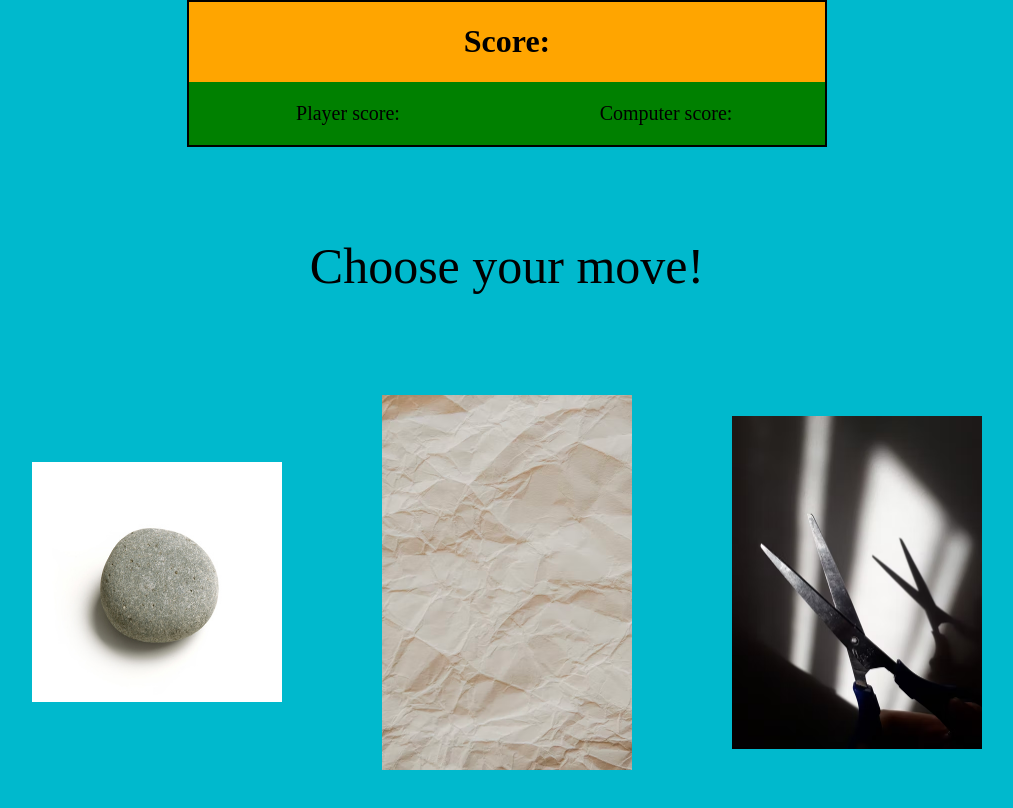
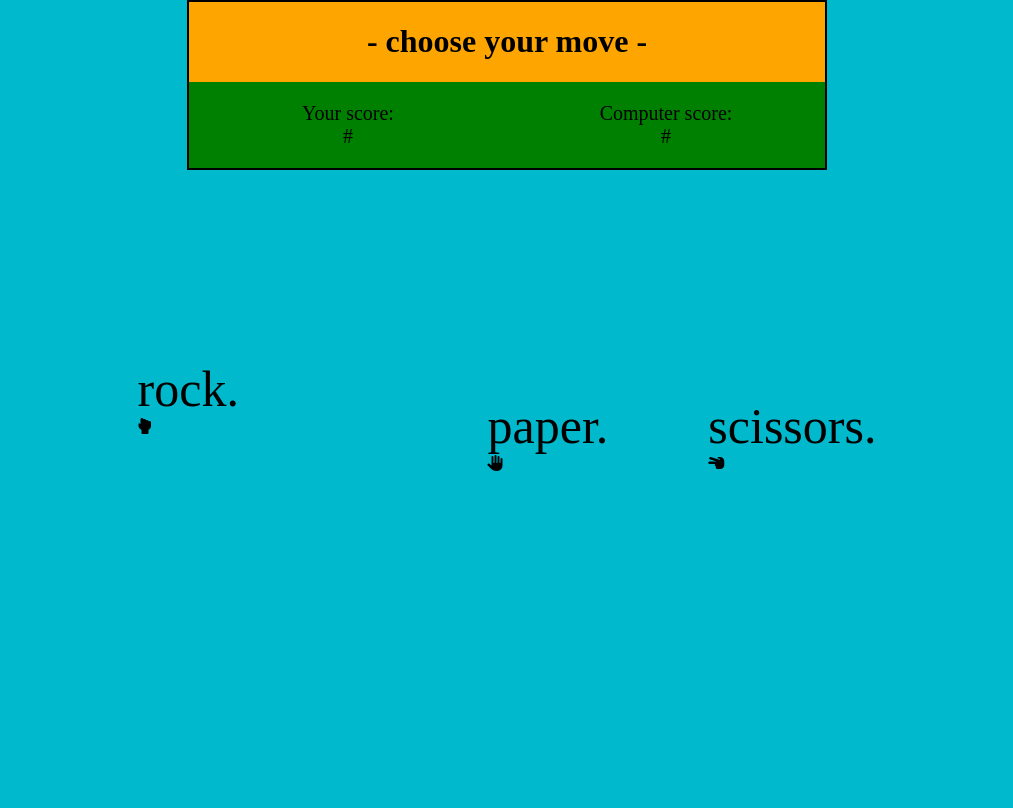
Before and after one commit to MikeMelchior/Odin-RPS-project, a plain HTML site: page index.html in a window 1280 px wide. Shown: the top 808 px of the page, without its empty margins (133-1146 px from the left). Drawn offline with Linux system fonts and the light colour scheme.

Commit message:
change scoreboard

```diff
--- a/index.html
+++ b/index.html
@@ -6,30 +6,60 @@
     <meta name="viewport" content="width=device-width, initial-scale=1.0">
     <title>Document</title>
     <link rel="stylesheet" href="styles.css">
+    <script src="https://kit.fontawesome.com/3c0d432578.js" crossorigin="anonymous"></script>
     <script src="script.js" defer></script>
+
 </head>
 <body>
 
     <div class="title-content">
         <div class="scorecard">
-            <h1>Score:</h1>
+            <h1>- choose your move -</h1>
             <div class="scores">
-                <p >Player score:</p>
-                <p >Computer score:</p>
+                <p class="your-score">Your score: <br> #</p>
+                <p class="comp-score">Computer score: <br> #</p>
             </div>
         </div>
 
     </div>
 
     <div class="play-area">
-        <p>Choose your move!</p>
         <div class='buttons'>
-            <input type="image" src="rock.jpg" class='rock'/>
-            <input type="image" src="paper.avif" class="paper"/>
-            <input type="image" src="scissors.avif" class="scissors"/>
+            <div class="rock">
+                <p>rock.</p>
+                <i class="fa-solid fa-hand-back-fist"></i>
+            </div>
+            <div class="paper">
+                <p>paper.</p>
+                <i class="fa-solid fa-hand"></i>
+            </div>
+            <div class="scissors">
+                <p>scissors.</p>
+                <i class="fa fa-solid fa-hand-scissors"></i>
+            </div>
+
+
         </div>
     </div>
+<!--
+<i class="fa-solid fa-hand-back-fist"></i>
+<i class="fa-solid fa-hand"></i>
+<i class="fa-solid fa-hand-scissors"></i>
 
+-->
 
+<!-- <script>
+    window.onload = function () {
+      var span = document.createElement('span');
+
+      span.className = 'fa';
+      span.style.display = 'none';
+      document.body.insertBefore(span, document.body.firstChild);
+
+      alert(window.getComputedStyle(span, null).getPropertyValue('font-family'));
+
+      document.body.removeChild(span);
+    };
+    </script> -->
 </body>
 </html>
```
